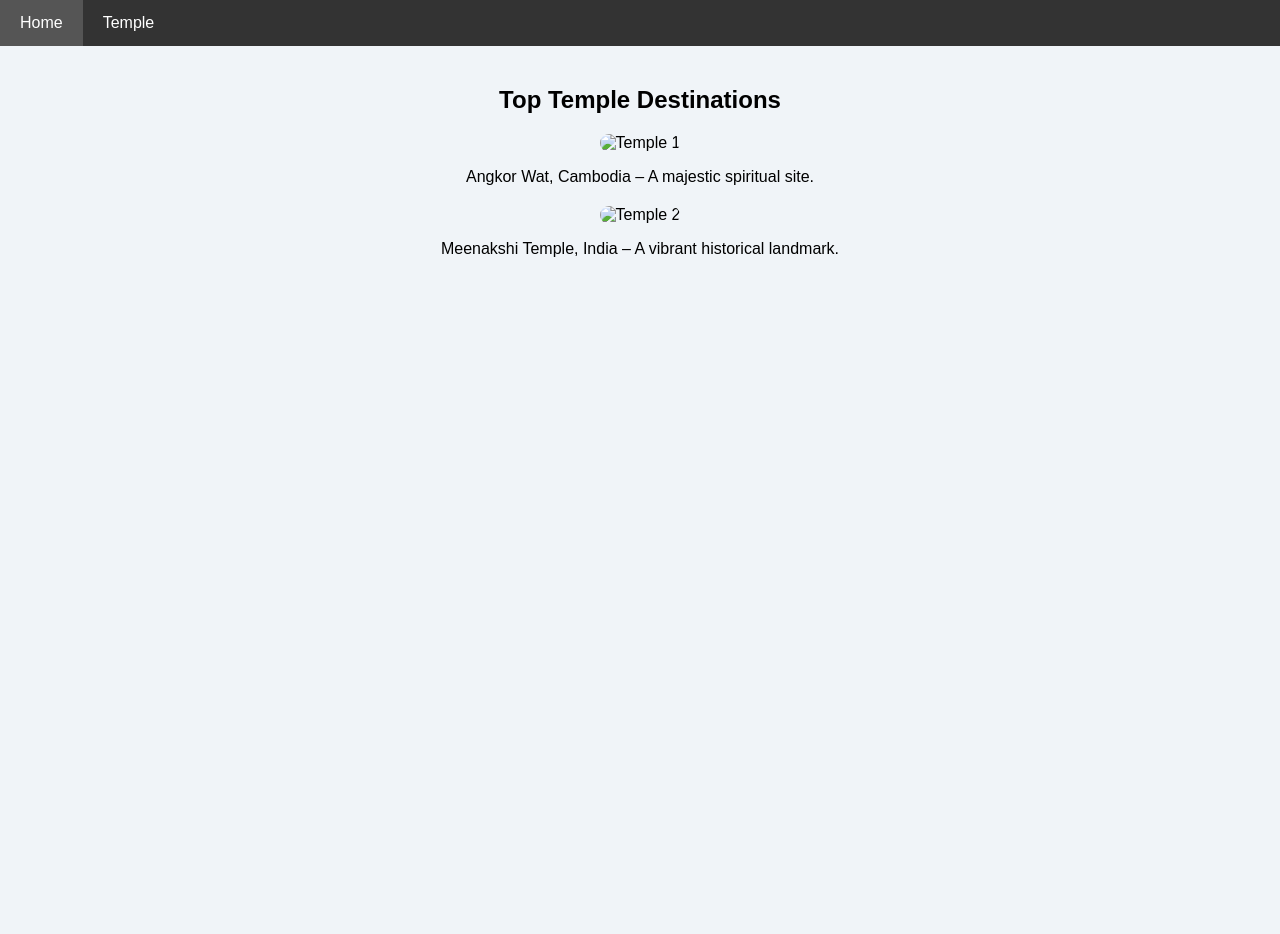
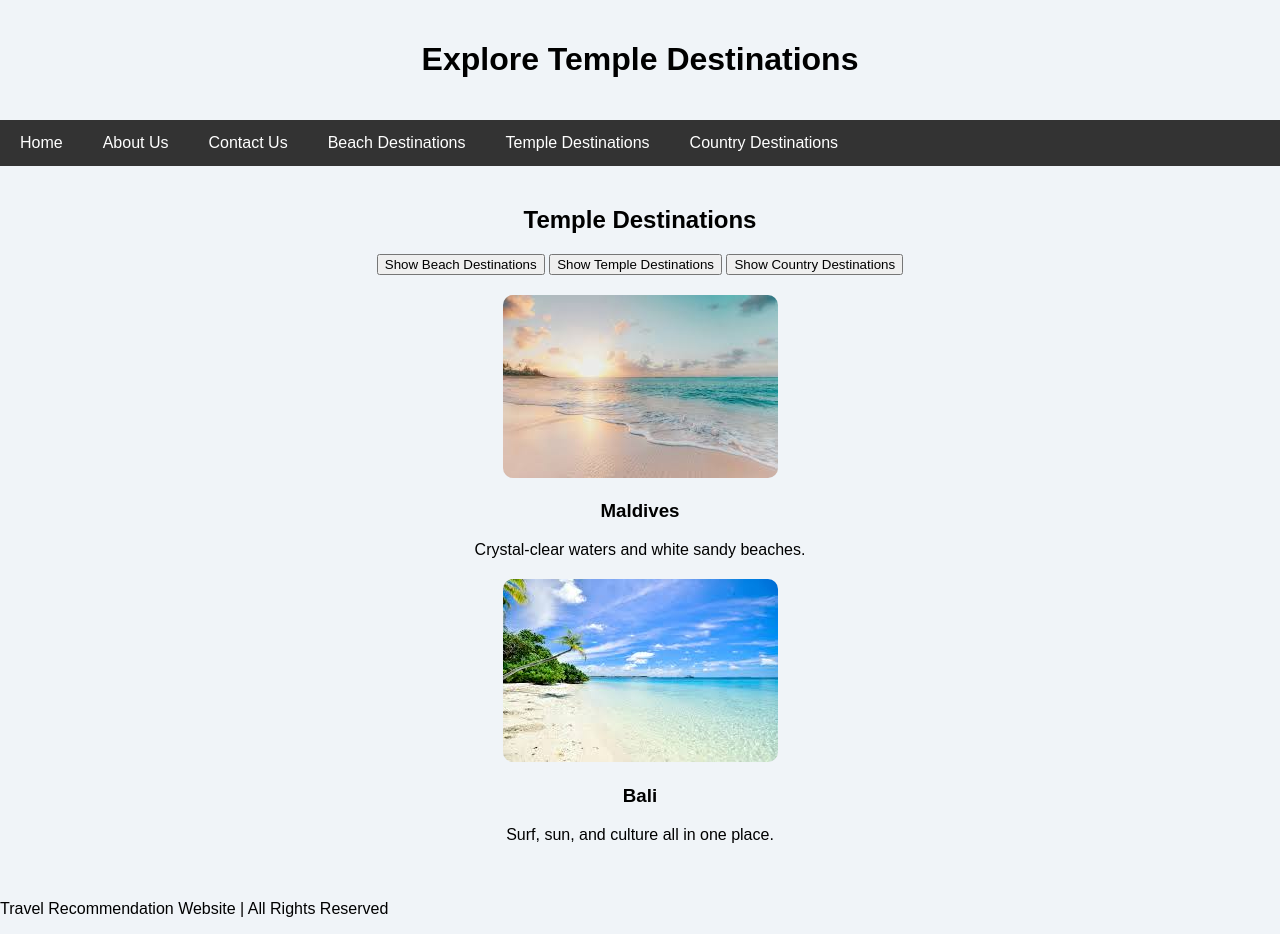
Before and after one commit to Rucha11011110/travel-recommendation-website, a plain HTML site: page temple.html in a window 1280 px wide. Before the commit the page ends 800 px from the top, so only its background shows below. Drawn offline with Linux system fonts and the light colour scheme; files whose address does not match are found by name.

Commit message:
temple.html

```diff
--- a/temple.html
+++ b/temple.html
@@ -2,26 +2,34 @@
 <html lang="en">
 <head>
   <meta charset="UTF-8">
-  <title>Temple Recommendations</title>
+  <meta name="viewport" content="width=device-width, initial-scale=1.0">
+  <title>Temple Destinations - Travel Recommendation Website</title>
   <link rel="stylesheet" href="style.css">
 </head>
 <body>
+  <header>
+    <h1>Explore Temple Destinations</h1>
+  </header>
   <nav>
     <ul>
       <li><a href="index.html">Home</a></li>
-      <li><a href="temple.html">Temple</a></li>
+      <li><a href="about.html">About Us</a></li>
+      <li><a href="contact.html">Contact Us</a></li>
+      <li><a href="beach.html">Beach Destinations</a></li>
+      <li><a href="temple.html">Temple Destinations</a></li>
+      <li><a href="country.html">Country Destinations</a></li>
     </ul>
   </nav>
   <section>
-    <h2>Top Temple Destinations</h2>
-    <div class="destination">
-      <img src="images/temple1.jpeg" alt="Temple 1">
-      <p>Angkor Wat, Cambodia – A majestic spiritual site.</p>
-    </div>
-    <div class="destination">
-      <img src="images/temple2.jpeg" alt="Temple 2">
-      <p>Meenakshi Temple, India – A vibrant historical landmark.</p>
-    </div>
+    <h2>Temple Destinations</h2>
+    <button id="beach-btn">Show Beach Destinations</button>
+    <button id="temple-btn">Show Temple Destinations</button>
+    <button id="country-btn">Show Country Destinations</button>
+    <div id="destination-container"></div>
   </section>
+  <footer>
+    <p>Travel Recommendation Website | All Rights Reserved</p>
+  </footer>
+  <script src="script.js"></script>
 </body>
 </html>
```
